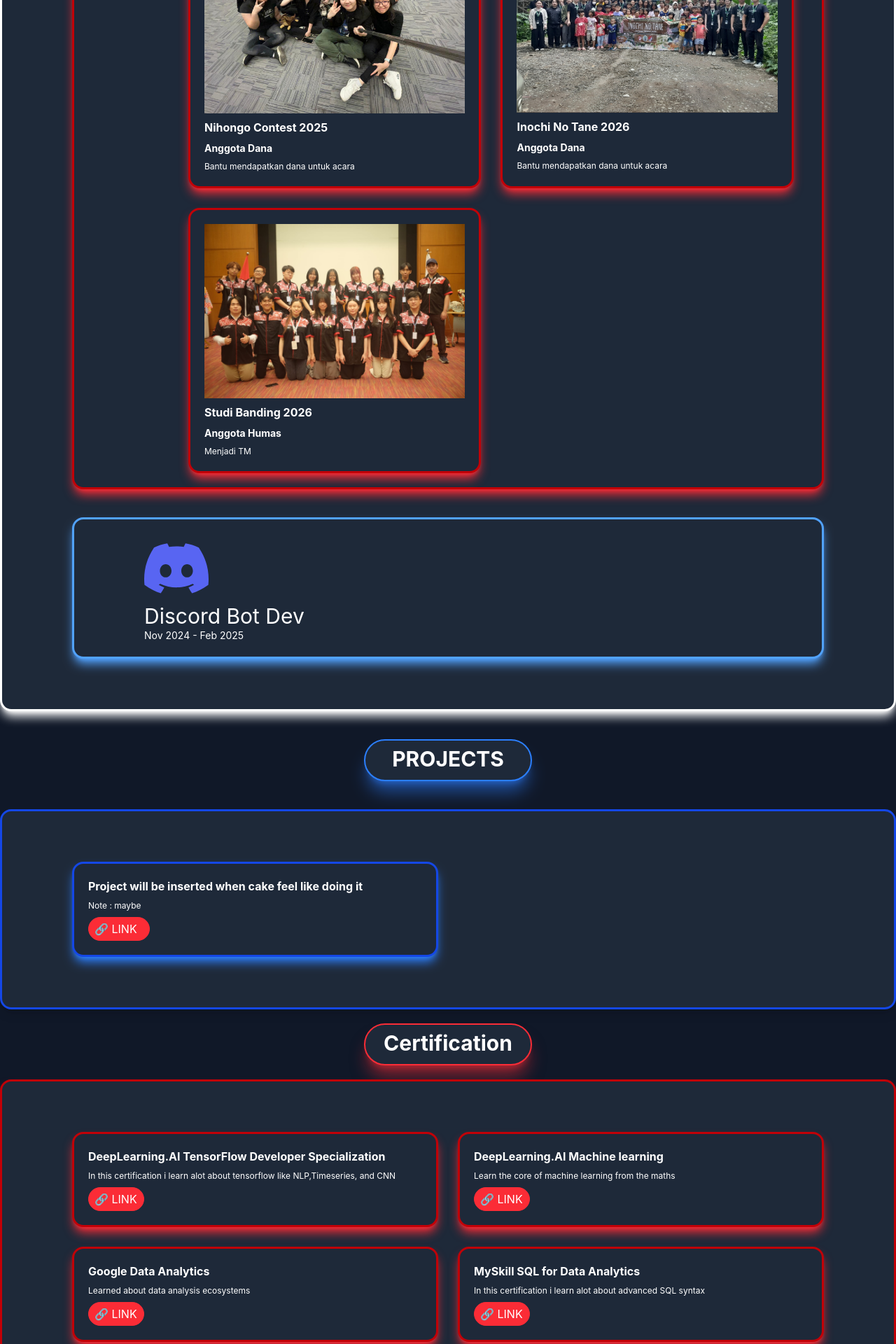
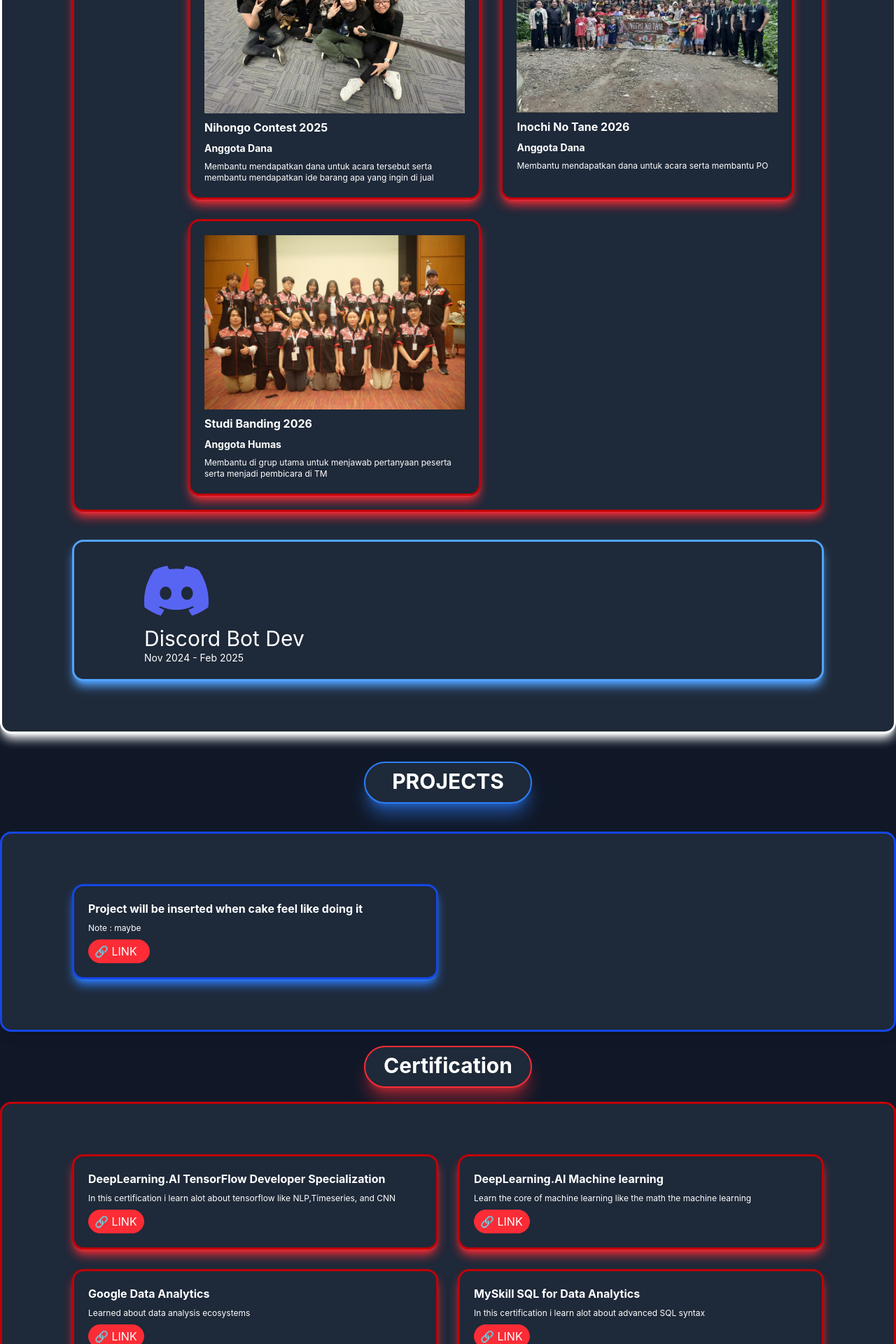
Before and after one commit to cakethehuman/PortoWebReactVer, a React (Vite) app: page / in a window 1280 px wide. Shown: the part 1738-3658 px from the top of the page at 70% size. Built offline with nearby package versions, Linux system fonts and the light colour scheme.

Commit message:
yapping fixed

```diff
--- a/src/App.jsx
+++ b/src/App.jsx
@@ -139,15 +139,15 @@ export default function App() {
                         {[
                           { title: "Nihongo Contest 2025",
                             job: "Anggota Dana",
-                            desc : "Bantu mendapatkan dana untuk acara",
+                            desc : "Membantu mendapatkan dana untuk acara tersebut serta membantu mendapatkan ide barang apa yang ingin di jual",
                             image: nihongo1 },
                           { title: "Inochi No Tane 2026",
                             job: "Anggota Dana",
-                            desc : "Bantu mendapatkan dana untuk acara",
+                            desc : "Membantu mendapatkan dana untuk acara serta membantu PO",
                             image: inochi1 },
                           { title: "Studi Banding 2026",
                             job: "Anggota Humas",
-                            desc : "Menjadi TM",
+                            desc : "Membantu di grup utama untuk menjawab pertanyaan peserta serta menjadi pembicara di TM",
                             image: stuban1 },
                         ].map((cert, index) => (
                           <div key={index} className="flex flex-col border border-3 border-red-700 px-5 py-5 w-full bg-gray-800 rounded-2xl shadow-lg shadow-red-500 gap-2">
@@ -215,7 +215,7 @@ export default function App() {
                   desc: "In this certification i learn alot about tensorflow like NLP,Timeseries, and CNN",
                   link: "https://www.coursera.org/account/accomplishments/specialization/BVJ07ZFBHMCY" },
                 { title: "DeepLearning.AI Machine learning",
-                  desc: "Learn the core of machine learning from the maths",
+                  desc: "Learn the core of machine learning like the math the machine learning",
                   link : "https://www.coursera.org/account/accomplishments/specialization/certificate/KR8JVMN0F1QX" },
                 { title: "Google Data Analytics",
                   desc: "Learned about data analysis ecosystems",
```
